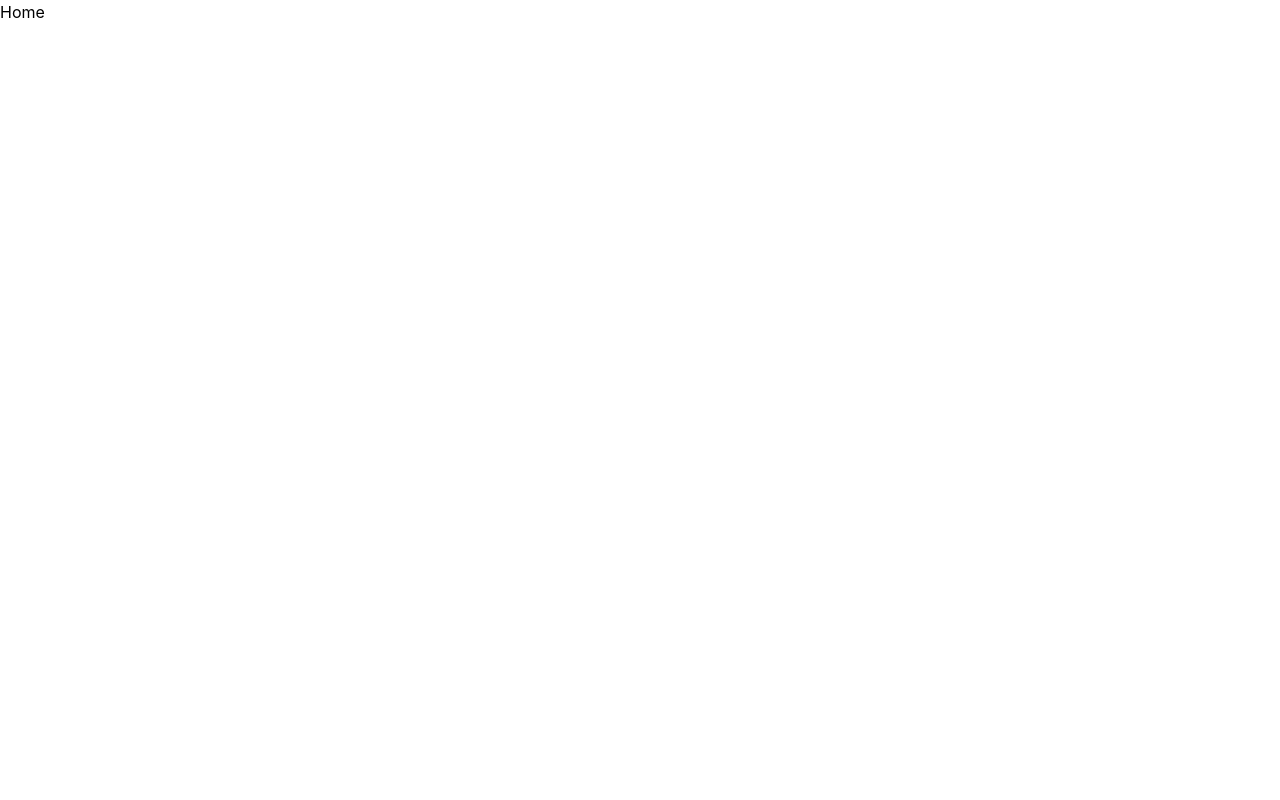
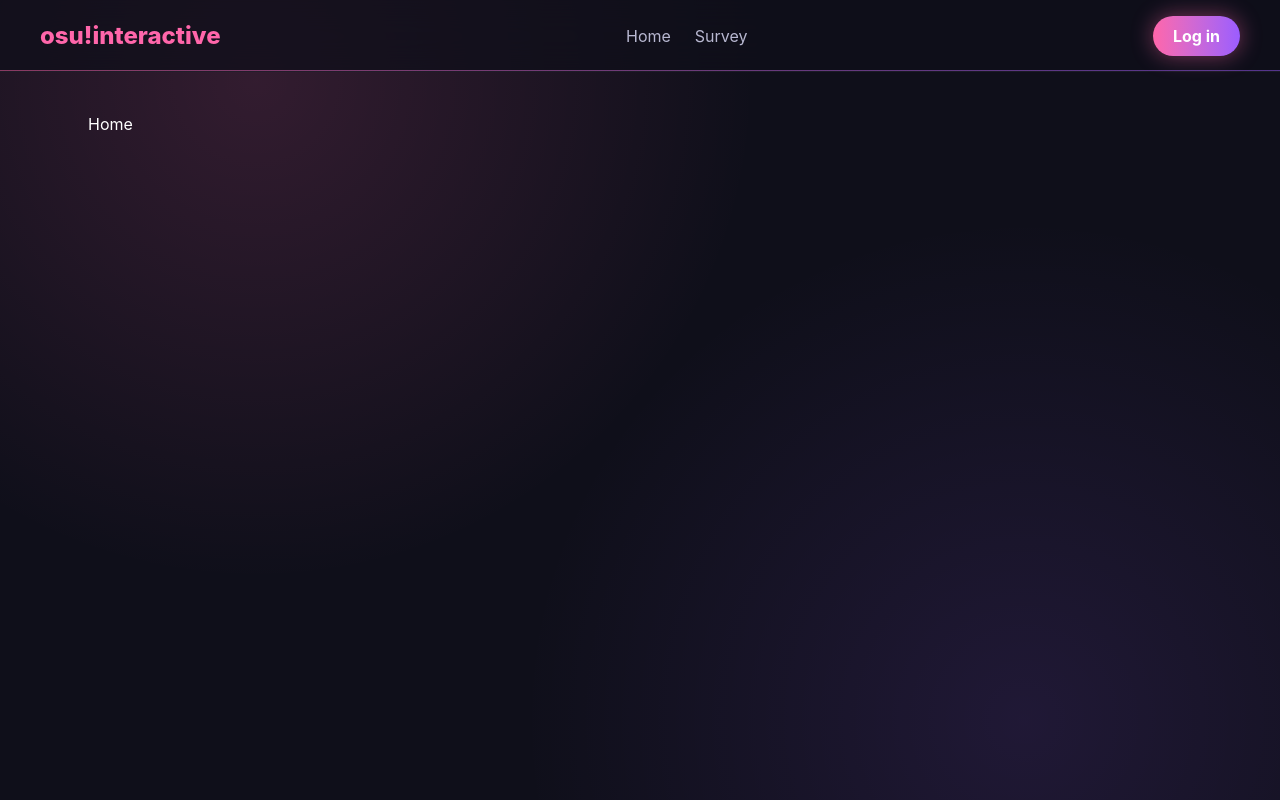
Before and after one commit to osu-Interactive/osu-interactive-client, a Vue app: page / in a window 1280 px wide. Built offline with nearby package versions, Linux system fonts and the light colour scheme.

Commit message:
add navbar layout with router view integration

```diff
--- a/src/App.vue
+++ b/src/App.vue
@@ -1,6 +1,7 @@
 <script setup lang="ts">
 import { onMounted } from 'vue'
 import authService from '@/services/auth.service.ts'
+import Navbar from '@/components/Navbar.vue'
 
 onMounted(async () => {
     await authService.initAuth()
@@ -8,5 +9,7 @@ onMounted(async () => {
 </script>
 
 <template>
-    <router-view />
+    <Navbar>
+        <RouterView />
+    </Navbar>
 </template>
--- /dev/null
+++ b/src/components/Navbar.vue
@@ -0,0 +1,57 @@
+<template>
+    <div
+        class="min-h-screen text-white bg-[#0F0F1A] bg-[radial-gradient(circle_at_20%_10%,rgba(255,102,170,0.15),transparent_40%),radial-gradient(circle_at_80%_90%,rgba(155,92,255,0.12),transparent_40%)]"
+    >
+        <nav
+            class="sticky top-0 z-50 h-[72px] px-6 md:px-10 flex items-center justify-between bg-[#0F0F1A]/75 backdrop-blur-xl border-b border-white/5 relative"
+        >
+            <div
+                class="absolute bottom-0 left-0 h-px w-full bg-linear-to-r from-[#FF66AA] to-[#9B5CFF] opacity-50"
+            />
+
+            <div class="text-2xl font-extrabold text-[#FF66AA]">
+                osu!interactive
+            </div>
+
+            <div class="hidden md:flex items-center gap-6 text-[#B8B8D1]">
+                <RouterLink
+                    to="/"
+                    @click="closeMenu"
+                    class="hover:text-white transition"
+                >
+                    Home
+                </RouterLink>
+
+                <RouterLink
+                    to="/survey"
+                    @click="closeMenu"
+                    class="hover:text-white transition"
+                >
+                    Survey
+                </RouterLink>
+            </div>
+
+            <RouterLink
+                to="/login"
+                @click="closeMenu"
+                class="rounded-full px-5 py-2 font-bold text-white bg-linear-to-r from-[#FF66AA] to-[#9B5CFF] shadow-[0_0_22px_rgba(255,102,170,0.45)] hover:scale-105 hover:brightness-110 transition"
+            >
+                Log in
+            </RouterLink>
+        </nav>
+
+        <main class="mx-auto max-w-6xl px-6 py-10">
+            <slot />
+        </main>
+    </div>
+</template>
+
+<script setup lang="ts">
+import { ref } from 'vue'
+
+const isOpen = ref(false)
+
+const closeMenu = () => {
+    isOpen.value = false
+}
+</script>
--- a/src/views/SurveyView.vue
+++ b/src/views/SurveyView.vue
@@ -1,14 +1,16 @@
 <template>
     <div
         v-if="!surveyStore.isCompleted"
-        class="min-h-screen bg-gray-100 flex items-center justify-center px-4"
+        class="min-h-screen flex items-center justify-center px-4 text-white bg-[#0F0F1A] bg-[radial-gradient(circle_at_20%_10%,rgba(255,102,170,0.16),transparent_40%),radial-gradient(circle_at_80%_90%,rgba(155,92,255,0.14),transparent_40%)]"
     >
-        <div class="w-full max-w-2xl bg-white rounded-2xl shadow-md p-8">
-            <h2 class="text-3xl font-bold text-center mb-2">
+        <div
+            class="w-full max-w-2xl rounded-[28px] border border-white/10 bg-white/6 p-8 backdrop-blur-xl shadow-[0_20px_60px_rgba(0,0,0,0.35)]"
+        >
+            <h2 class="text-3xl font-extrabold text-center mb-2 text-white">
                 {{ questions[currentStep].title }}
             </h2>
 
-            <p class="text-center text-gray-500 mb-6">
+            <p class="text-center text-[#B8B8D1] mb-6">
                 Step {{ currentStep + 1 }} / {{ questions.length }}
             </p>
 
@@ -17,11 +19,11 @@
                     v-for="skill in questions[currentStep].skills"
                     :key="skill.id"
                     @click="toggleSkill(skill.id)"
-                    class="p-6 border-2 rounded-xl cursor-pointer transition text-center font-medium"
+                    class="p-6 border rounded-2xl cursor-pointer transition text-center font-bold bg-[#23233A]/80 hover:-translate-y-1 hover:border-[#FF66AA] hover:shadow-[0_0_22px_rgba(255,102,170,0.25)]"
                     :class="
                         selectedSkills.includes(skill.id)
-                            ? 'border-green-500 bg-green-100'
-                            : 'border-gray-300 hover:border-gray-400'
+                            ? 'border-[#FF66AA] bg-linear-to-br from-[#FF66AA]/30 to-[#9B5CFF]/25 shadow-[0_0_24px_rgba(255,102,170,0.35)]'
+                            : 'border-white/10 text-[#B8B8D1]'
                     "
                 >
                     {{ skill.name }}
@@ -31,70 +33,71 @@
                     v-for="mod in questions[currentStep].mods"
                     :key="mod.id"
                     @click="toggleMod(mod.id)"
-                    class="p-6 border-2 rounded-xl cursor-pointer transition text-center font-medium"
+                    class="p-6 border rounded-2xl cursor-pointer transition text-center font-bold bg-[#23233A]/80 hover:-translate-y-1 hover:border-[#9B5CFF] hover:shadow-[0_0_22px_rgba(155,92,255,0.25)]"
                     :class="
                         selectedMods.includes(mod.id)
-                            ? 'border-blue-500 bg-blue-100'
-                            : 'border-gray-300 hover:border-gray-400'
+                            ? 'border-[#9B5CFF] bg-linear-to-br from-[#9B5CFF]/30 to-[#FF66AA]/25 shadow-[0_0_24px_rgba(155,92,255,0.35)]'
+                            : 'border-white/10 text-[#B8B8D1]'
                     "
                 >
                     {{ mod.name }}
                 </div>
             </div>
 
-            <div class="flex justify-between">
+            <div class="flex justify-between gap-4">
                 <button
                     @click="prevStep"
                     :disabled="currentStep === 0"
-                    class="px-4 py-2 rounded-lg bg-gray-200 hover:bg-gray-300 disabled:opacity-50"
+                    class="px-5 py-3 rounded-full font-bold transition bg-white/10 text-white border border-white/10 hover:bg-white/15 disabled:opacity-40 disabled:hover:bg-white/10"
                 >
-                    ⬅️ Previous
+                    Previous
                 </button>
 
                 <button
                     v-if="currentStep < questions.length - 1"
                     @click="nextStep"
                     :disabled="!isStepValid()"
-                    class="px-4 py-2 rounded-lg bg-blue-500 text-white hover:bg-blue-600 disabled:opacity-50"
+                    class="px-5 py-3 rounded-full font-bold text-white transition bg-linear-to-r from-[#FF66AA] to-[#9B5CFF] shadow-[0_0_22px_rgba(255,102,170,0.45)] hover:scale-105 hover:brightness-110 disabled:opacity-40 disabled:hover:scale-100 disabled:hover:brightness-100"
                 >
-                    Next ➡️
+                    Next
                 </button>
 
                 <button
                     v-else
                     @click="confirmFinish"
-                    class="px-4 py-2 rounded-lg bg-green-500 text-white hover:bg-green-600"
+                    class="px-5 py-3 rounded-full font-bold text-white transition bg-linear-to-r from-[#FF66AA] to-[#9B5CFF] shadow-[0_0_22px_rgba(255,102,170,0.45)] hover:scale-105 hover:brightness-110"
                 >
-                    Finish ✅
+                    Finish
                 </button>
             </div>
         </div>
 
         <div
             v-if="showModal"
-            class="fixed inset-0 bg-black/50 flex items-center justify-center"
+            class="fixed inset-0 bg-black/60 backdrop-blur-sm flex items-center justify-center px-4"
             @click="handleCancel"
         >
             <div
-                class="bg-white p-6 rounded-2xl shadow-lg w-80 text-center"
+                class="w-80 rounded-[28px] border border-white/10 bg-[#1A1A2E]/95 p-6 text-center text-white shadow-[0_30px_80px_rgba(0,0,0,0.55)]"
                 @click.stop
             >
-                <h3 class="text-xl font-semibold mb-2">Are you sure?</h3>
-                <p class="text-gray-500 mb-4">You will finish the survey</p>
+                <h3 class="text-xl font-extrabold mb-2">Are you sure?</h3>
 
-                <div class="flex justify-between">
+                <p class="text-[#B8B8D1] mb-4">You will finish the survey</p>
+
+                <div class="flex justify-between gap-3">
                     <button
                         @click="handleCancel"
-                        class="px-4 py-2 bg-gray-200 rounded-lg hover:bg-gray-300"
+                        class="px-4 py-2 rounded-full font-bold transition bg-white/10 text-white border border-white/10 hover:bg-white/15"
                     >
-                        Cancel
+                        Wait no!
                     </button>
 
                     <button
                         @click="handleConfirm"
-                        class="px-4 py-2 bg-green-500 text-white rounded-lg hover:bg-green-600"
+                        class="px-4 py-2 rounded-full font-bold text-white transition bg-linear-to-r from-[#FF66AA] to-[#9B5CFF] shadow-[0_0_18px_rgba(255,102,170,0.4)] hover:scale-105 hover:brightness-110"
                     >
-                        Yep, finish it
+                        Yep, finish it!
                     </button>
                 </div>
             </div>
@@ -103,20 +106,20 @@
 
     <div
         v-else
-        class="min-h-screen flex items-center justify-center bg-gray-100 px-4"
+        class="min-h-screen flex items-center justify-center px-4 text-white bg-[#0F0F1A] bg-[radial-gradient(circle_at_20%_10%,rgba(255,102,170,0.16),transparent_40%),radial-gradient(circle_at_80%_90%,rgba(155,92,255,0.14),transparent_40%)]"
     >
         <div
-            class="bg-white p-6 rounded-2xl shadow-md text-center max-w-xl w-full"
+            class="max-w-xl w-full rounded-[28px] border border-white/10 bg-white/6 p-8 text-center backdrop-blur-xl shadow-[0_20px_60px_rgba(0,0,0,0.35)]"
         >
-            <h2 class="text-2xl font-bold mb-2">
+            <h2 class="text-2xl font-extrabold mb-2 text-white">
                 You have already finished the survey
             </h2>
 
-            <p class="text-gray-500 mb-4">You probably know it tho</p>
+            <p class="text-[#B8B8D1] mb-5">You probably know it tho</p>
 
             <button
                 @click="restartSurvey"
-                class="px-4 py-2 bg-blue-500 text-white rounded-lg hover:bg-blue-600"
+                class="px-5 py-3 rounded-full font-bold text-white transition bg-linear-to-r from-[#FF66AA] to-[#9B5CFF] shadow-[0_0_22px_rgba(255,102,170,0.45)] hover:scale-105 hover:brightness-110"
             >
                 Changed your mind?
             </button>
@@ -129,7 +132,10 @@ import { ref, onMounted } from 'vue'
 import { useRouter } from 'vue-router'
 import { useSurveyStore } from '@/stores/survey'
 import { surveyQuestions } from '@/constants/survey-questions'
-import { getSurveyResult, saveSurveyResult } from '@/services/clients/survey.client.ts'
+import {
+    getSurveyResult,
+    saveSurveyResult,
+} from '@/services/clients/survey.client.ts'
 
 const router = useRouter()
 const surveyStore = useSurveyStore()
```
